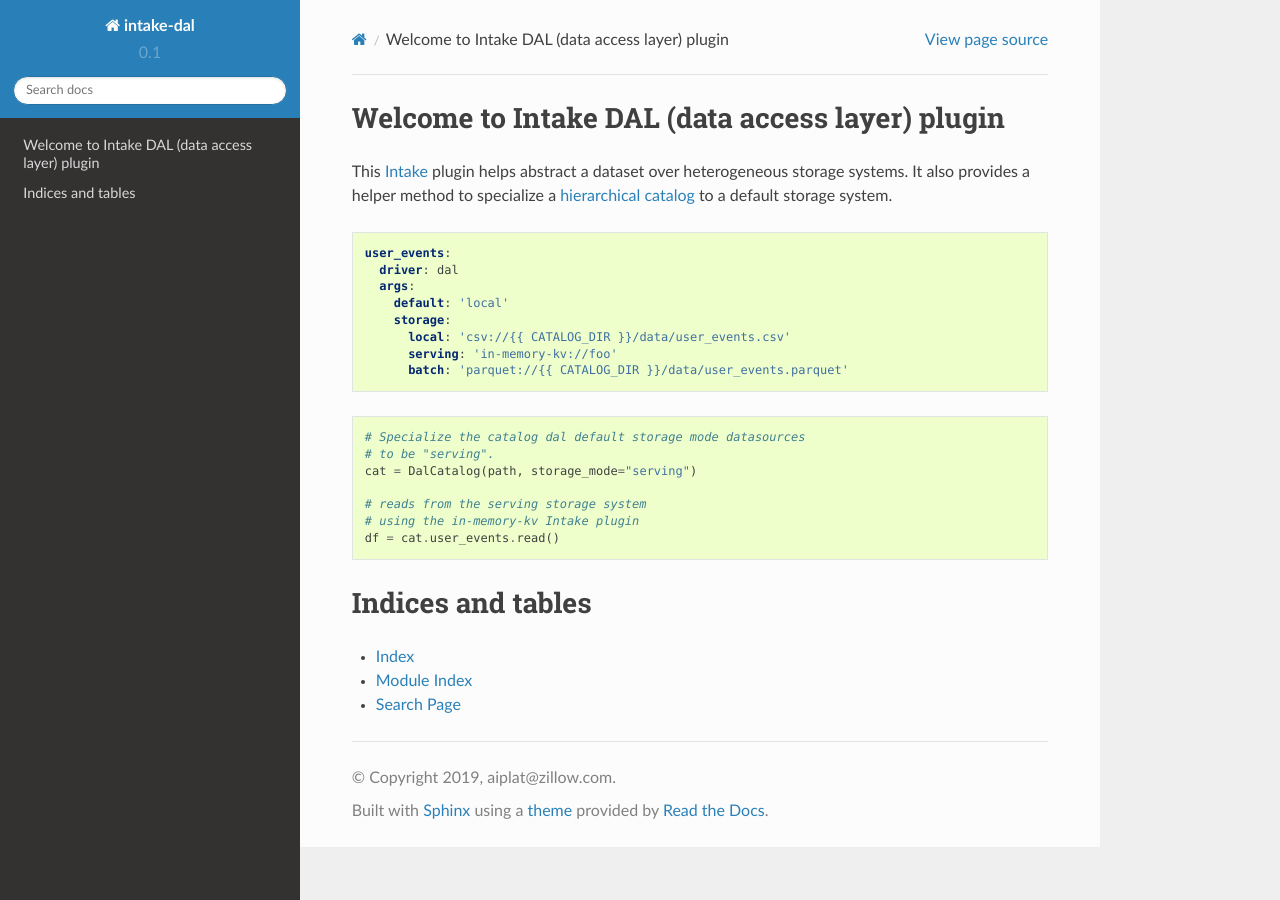
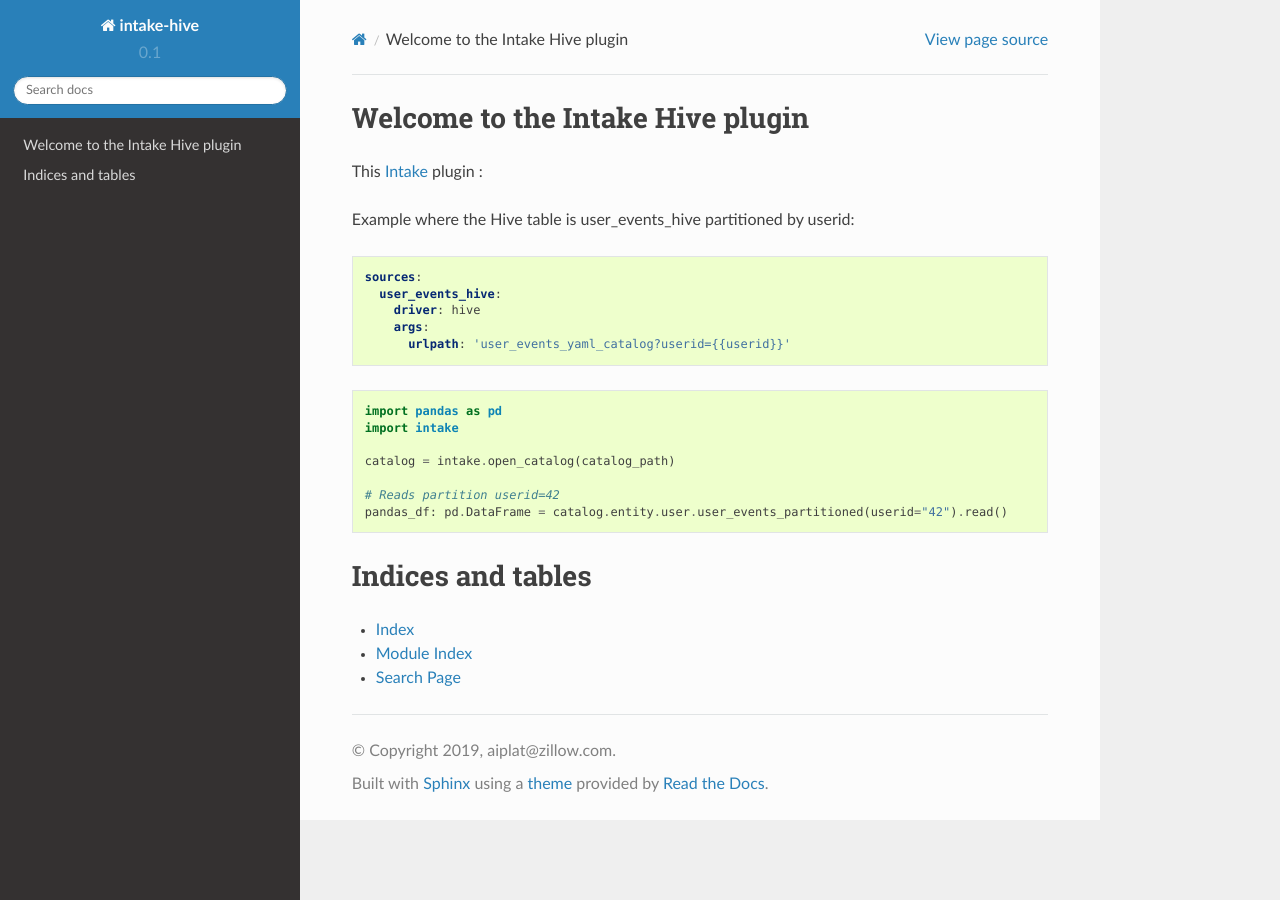
Before and after one commit to zillow/intake-hive, a Sphinx documentation site: the page built from docs/index.rst, in a window 1280 px wide. Built offline with Sphinx 7.4.7 and the Read the Docs theme 2.0.0, drawn with Linux system fonts in a browser that asks for light colours.

Commit message:
Query Hive table using partitions and intake-dal integration test

```diff
--- a/docs/conf.py
+++ b/docs/conf.py
@@ -1,7 +1,7 @@
 #!/usr/bin/env python3
 # -*- coding: utf-8 -*-
 #
-# event-tracking-service documentation build configuration file, created by
+# intake-hive documentation build configuration file, created by
 # sphinx-quickstart on Wed Jun  8 10:13:28 2016.
 #
 # This file is execfile()d with the current directory set to its
@@ -47,7 +47,7 @@ source_suffix = ".rst"
 master_doc = "index"
 
 # General information about the project.
-project = "intake-dal"
+project = "intake-hive"
 copyright = "2019, aiplat@zillow.com"
 
 # The version info for the project you're documenting, acts as replacement for
@@ -197,7 +197,7 @@ html_theme_path = [sphinx_rtd_theme.get_html_theme_path()]
 # html_search_scorer = 'scorer.js'
 
 # Output file base name for HTML help builder.
-htmlhelp_basename = "intake-daldoc"
+htmlhelp_basename = "intake-hivedoc"
 
 # -- Options for LaTeX output ---------------------------------------------
 
@@ -215,7 +215,7 @@ latex_elements = {
 # Grouping the document tree into LaTeX files. List of tuples
 # (source start file, target name, title,
 #  author, documentclass [howto, manual, or own class]).
-latex_documents = [("index", "intake-dal.tex", "intake-dal Documentation", "aiplat@zillow.com", "manual")]
+latex_documents = [("index", "intake-hive.tex", "intake-hive Documentation", "aiplat@zillow.com", "manual")]
 
 # The name of an image file (relative to this directory) to place at the top of
 # the title page.
@@ -242,7 +242,7 @@ latex_documents = [("index", "intake-dal.tex", "intake-dal Documentation", "aipl
 
 # One entry per manual page. List of tuples
 # (source start file, name, description, authors, manual section).
-man_pages = [("index", "intake-dal", "intake-dal Documentation", ["aiplat@zillow.com"], 1)]
+man_pages = [("index", "intake-hive", "intake-hive Documentation", ["aiplat@zillow.com"], 1)]
 
 # If true, show URL addresses after external links.
 # man_show_urls = False
@@ -256,10 +256,10 @@ man_pages = [("index", "intake-dal", "intake-dal Documentation", ["aiplat@zillow
 texinfo_documents = [
     (
         "index",
-        "intake-dal",
-        "intake-dal Documentation",
+        "intake-hive",
+        "intake-hive Documentation",
         "",
-        "intake-dal",
+        "intake-hive",
         "One line description of project.",
         "Miscellaneous",
     )
--- a/docs/index.rst
+++ b/docs/index.rst
@@ -1,38 +1,33 @@
-.. intake-dal documentation master file
+.. intake-hive documentation master file
    You can adapt this file completely to your liking, but it should at least
    contain the root `toctree` directive.
 
-Welcome to Intake DAL (data access layer) plugin
+Welcome to the Intake Hive plugin
 ==================================================
+This `Intake <https://intake.readthedocs.io/en/latest/quickstart.html>`_ plugin
+:
 
-This `Intake <https://intake.readthedocs.io/en/latest/quickstart.html>`_ plugin helps
-abstract a dataset over heterogeneous storage systems.
-It also provides a helper method to specialize a
-`hierarchical catalog <https://github.com/zillow/intake-nested-yaml-catalog/>`_
-to a default storage system.
+Example where the Hive table is user_events_hive partitioned by userid:
 
 .. code-block:: yaml
 
-    user_events:
-      driver: dal
-      args:
-        default: 'local'
-        storage:
-          local: 'csv://{{ CATALOG_DIR }}/data/user_events.csv'
-          serving: 'in-memory-kv://foo'
-          batch: 'parquet://{{ CATALOG_DIR }}/data/user_events.parquet'
+    sources:
+      user_events_hive:
+        driver: hive
+        args:
+          urlpath: 'user_events_yaml_catalog?userid={{userid}}'
+
+
 
 .. code-block:: python
 
-  # Specialize the catalog dal default storage mode datasources
-  # to be "serving".
-  cat = DalCatalog(path, storage_mode="serving")
+  import pandas as pd
+  import intake
 
-  # reads from the serving storage system
-  # using the in-memory-kv Intake plugin
-  df = cat.user_events.read()
+  catalog = intake.open_catalog(catalog_path)
 
-
+  # Reads partition userid=42
+  pandas_df: pd.DataFrame = catalog.entity.user.user_events_partitioned(userid="42").read()
 
 
 
--- a/pyproject.toml
+++ b/pyproject.toml
@@ -34,7 +34,7 @@ pytest-cov = "^2.8"
 pre-commit = "^1.20"
 hypothesis = "^4.44"
 intake-parquet = "^0.2.3"
-intake-dal = "^0.1.3"
+intake-dal = "^0.1.4"
 
 [tool.poetry.extras]
 doc = ["sphinx", "sphinx_rtd_theme"]
--- a/setup.cfg
+++ b/setup.cfg
@@ -22,4 +22,4 @@ exclude = .git,__pycache__,docs/*,doc/*,build,dist,.tox,uranium
 
 # pytest
 [tool:pytest]
-addopts = -v --cov=intake_hive --cov-config=setup.cfg --cov-report=term --cov-report=html
+addopts = -v
```
Also changed, not shown: CONTRIBUTING.md (+5 -0 lines), README.rst (+10 -10 lines), .pre-commit-config.yaml, .travis.yml, 9 other files.
